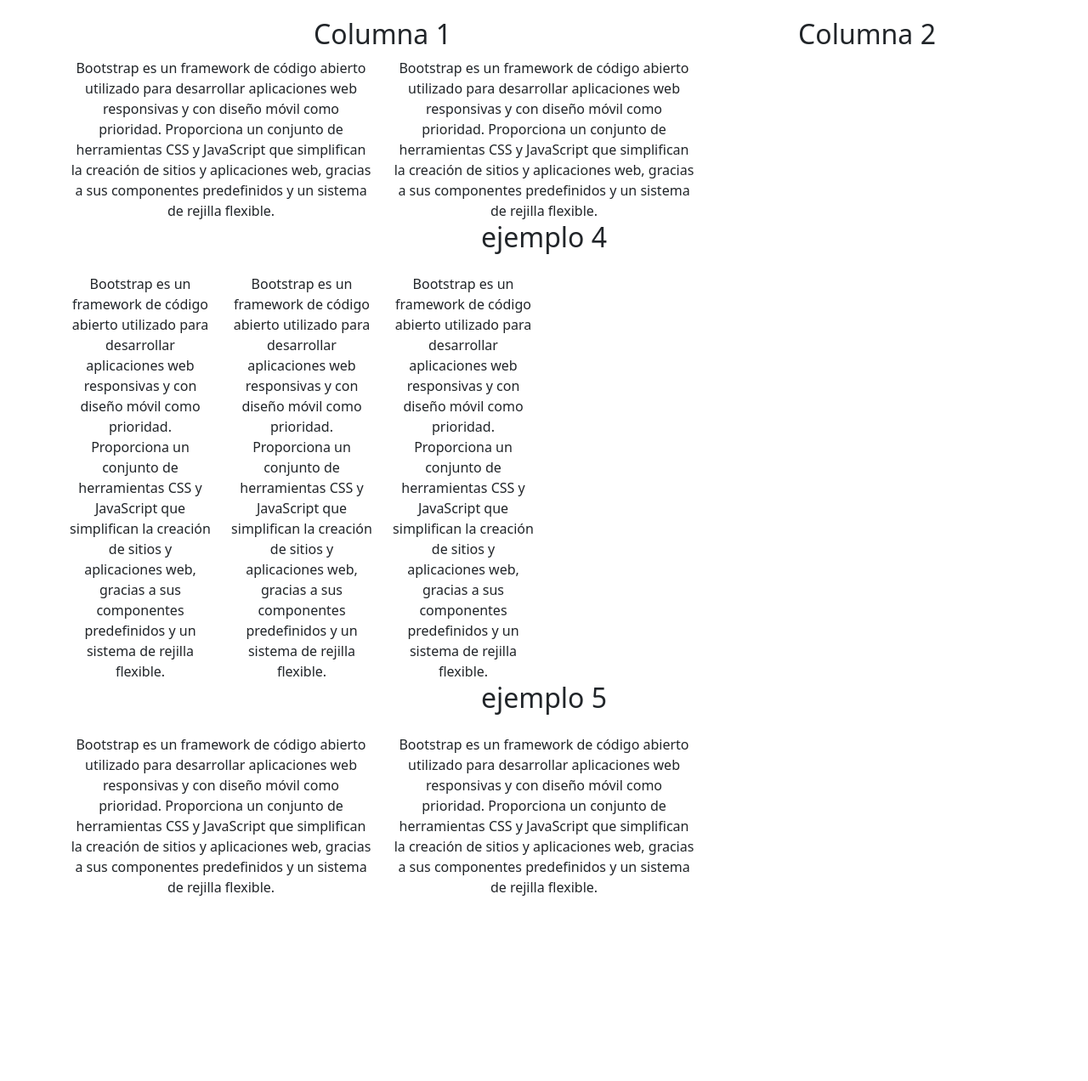
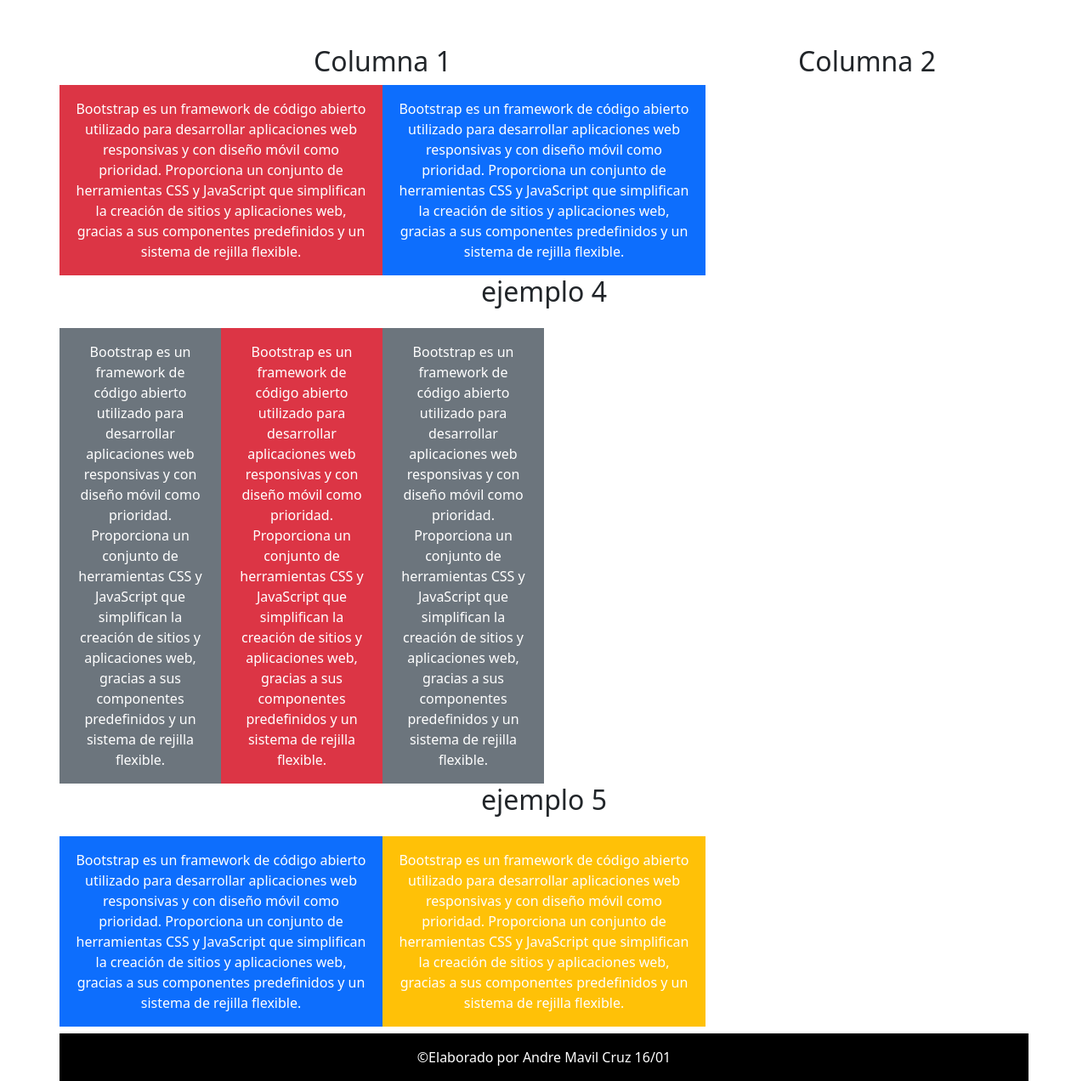
Before and after one commit to AndreCruz09/actividad5, a plain HTML site: page index.html in a window 1280 px wide. Shown: the part 686-1958 px from the top of the page at 85% size. Before the commit the page ends 1742 px from the top, so only its background shows below. Drawn offline with nearby package versions, Linux system fonts and the light colour scheme.

Commit message:
Update index.html

```diff
--- a/index.html
+++ b/index.html
@@ -64,16 +64,16 @@ crossorigin="anonymous">
         <h2>ejemplo 2</h2>
     </div>
     <div class="row">
-    <div class="col-8">Bootstrap es un framework de código abierto utilizado para desarrollar aplicaciones web responsivas y con diseño móvil como prioridad. Proporciona un conjunto de herramientas CSS y JavaScript que simplifican la creación de sitios y aplicaciones web, gracias a sus componentes predefinidos y un sistema de rejilla flexible.</div>
-    <div class="col-4">Bootstrap es un framework de código abierto utilizado para desarrollar aplicaciones web responsivas y con diseño móvil como prioridad. Proporciona un conjunto de herramientas CSS y JavaScript que simplifican la creación de sitios y aplicaciones web, gracias a sus componentes predefinidos y un sistema de rejilla flexible.</div>
+    <div class="col-8 bg-primary text-white p-3">Bootstrap es un framework de código abierto utilizado para desarrollar aplicaciones web responsivas y con diseño móvil como prioridad. Proporciona un conjunto de herramientas CSS y JavaScript que simplifican la creación de sitios y aplicaciones web, gracias a sus componentes predefinidos y un sistema de rejilla flexible.</div>
+    <div class="col-4 bg-secondary text-white p-3">Bootstrap es un framework de código abierto utilizado para desarrollar aplicaciones web responsivas y con diseño móvil como prioridad. Proporciona un conjunto de herramientas CSS y JavaScript que simplifican la creación de sitios y aplicaciones web, gracias a sus componentes predefinidos y un sistema de rejilla flexible.</div>
     <h2>ejemplo 3</h2>
          <div class="container mt-5">
             <div class="row">
                 <div class="col-md-8">
                     <h2>Columna 1</h2>
                     <div class="row">
-                        <div class="col-md-6">Bootstrap es un framework de código abierto utilizado para desarrollar aplicaciones web responsivas y con diseño móvil como prioridad. Proporciona un conjunto de herramientas CSS y JavaScript que simplifican la creación de sitios y aplicaciones web, gracias a sus componentes predefinidos y un sistema de rejilla flexible.</div>
-                        <div class="col-md-6">Bootstrap es un framework de código abierto utilizado para desarrollar aplicaciones web responsivas y con diseño móvil como prioridad. Proporciona un conjunto de herramientas CSS y JavaScript que simplifican la creación de sitios y aplicaciones web, gracias a sus componentes predefinidos y un sistema de rejilla flexible.</div>
+                        <div class="col-md-6 bg-danger text-white p-3">Bootstrap es un framework de código abierto utilizado para desarrollar aplicaciones web responsivas y con diseño móvil como prioridad. Proporciona un conjunto de herramientas CSS y JavaScript que simplifican la creación de sitios y aplicaciones web, gracias a sus componentes predefinidos y un sistema de rejilla flexible.</div>
+                        <div class="col-md-6 bg-primary text-white p-3">Bootstrap es un framework de código abierto utilizado para desarrollar aplicaciones web responsivas y con diseño móvil como prioridad. Proporciona un conjunto de herramientas CSS y JavaScript que simplifican la creación de sitios y aplicaciones web, gracias a sus componentes predefinidos y un sistema de rejilla flexible.</div>
                     </div>
                 </div>
                 <div class="col-md-4">
@@ -82,16 +82,21 @@ crossorigin="anonymous">
             </div>
     <h2>ejemplo 4</h2>
         <div class="row mt-4">
-            <div class="col-sm-6 col-md-4 col-lg-2">Bootstrap es un framework de código abierto utilizado para desarrollar aplicaciones web responsivas y con diseño móvil como prioridad. Proporciona un conjunto de herramientas CSS y JavaScript que simplifican la creación de sitios y aplicaciones web, gracias a sus componentes predefinidos y un sistema de rejilla flexible.</div>
-            <div class="col-sm-6 col-md-4 col-lg-2">Bootstrap es un framework de código abierto utilizado para desarrollar aplicaciones web responsivas y con diseño móvil como prioridad. Proporciona un conjunto de herramientas CSS y JavaScript que simplifican la creación de sitios y aplicaciones web, gracias a sus componentes predefinidos y un sistema de rejilla flexible.</div>
-            <div class="col-sm-6 col-md-4 col-lg-2">Bootstrap es un framework de código abierto utilizado para desarrollar aplicaciones web responsivas y con diseño móvil como prioridad. Proporciona un conjunto de herramientas CSS y JavaScript que simplifican la creación de sitios y aplicaciones web, gracias a sus componentes predefinidos y un sistema de rejilla flexible.</div>
+            <div class="col-sm-6 col-md-4 col-lg-2 bg-secondary text-white p-3">Bootstrap es un framework de código abierto utilizado para desarrollar aplicaciones web responsivas y con diseño móvil como prioridad. Proporciona un conjunto de herramientas CSS y JavaScript que simplifican la creación de sitios y aplicaciones web, gracias a sus componentes predefinidos y un sistema de rejilla flexible.</div>
+            <div class="col-sm-6 col-md-4 col-lg-2 bg-danger text-white p-3">Bootstrap es un framework de código abierto utilizado para desarrollar aplicaciones web responsivas y con diseño móvil como prioridad. Proporciona un conjunto de herramientas CSS y JavaScript que simplifican la creación de sitios y aplicaciones web, gracias a sus componentes predefinidos y un sistema de rejilla flexible.</div>
+            <div class="col-sm-6 col-md-4 col-lg-2 bg-secondary text-white p-3">Bootstrap es un framework de código abierto utilizado para desarrollar aplicaciones web responsivas y con diseño móvil como prioridad. Proporciona un conjunto de herramientas CSS y JavaScript que simplifican la creación de sitios y aplicaciones web, gracias a sus componentes predefinidos y un sistema de rejilla flexible.</div>
         </div>
         <h2>ejemplo 5</h2>
         <div class="row mt-4">
-            <div class="col-sm-6 col-lg-4">Bootstrap es un framework de código abierto utilizado para desarrollar aplicaciones web responsivas y con diseño móvil como prioridad. Proporciona un conjunto de herramientas CSS y JavaScript que simplifican la creación de sitios y aplicaciones web, gracias a sus componentes predefinidos y un sistema de rejilla flexible.</div>
-            <div class="col-sm-6 col-lg-4">Bootstrap es un framework de código abierto utilizado para desarrollar aplicaciones web responsivas y con diseño móvil como prioridad. Proporciona un conjunto de herramientas CSS y JavaScript que simplifican la creación de sitios y aplicaciones web, gracias a sus componentes predefinidos y un sistema de rejilla flexible.</div>
+            <div class="col-sm-6 col-lg-4 bg-primary text-white p-3">Bootstrap es un framework de código abierto utilizado para desarrollar aplicaciones web responsivas y con diseño móvil como prioridad. Proporciona un conjunto de herramientas CSS y JavaScript que simplifican la creación de sitios y aplicaciones web, gracias a sus componentes predefinidos y un sistema de rejilla flexible.</div>
+            <div class="col-sm-6 col-lg-4 bg-warning text-white p-3">Bootstrap es un framework de código abierto utilizado para desarrollar aplicaciones web responsivas y con diseño móvil como prioridad. Proporciona un conjunto de herramientas CSS y JavaScript que simplifican la creación de sitios y aplicaciones web, gracias a sus componentes predefinidos y un sistema de rejilla flexible.</div>
         </div>
-    <script src="https://cdn.jsdelivr.net/npm/bootstrap@5.3.3/dist/css/
-bootstrap.min.css"></script>
-</body>
+
+              <!-- footer -->
+        <h2></h2>
+        <div class="row">
+            <div class="col bg-black text-white p-3">&copy;Elaborado por Andre Mavil Cruz 16/01</div>
+<script src="https://cdn.jsdelivr.net/npm/bootstrap@5.3.3/dist/css/bootstrap.min.css"></script>
+        </div>
+        </body>
 </html>
```
